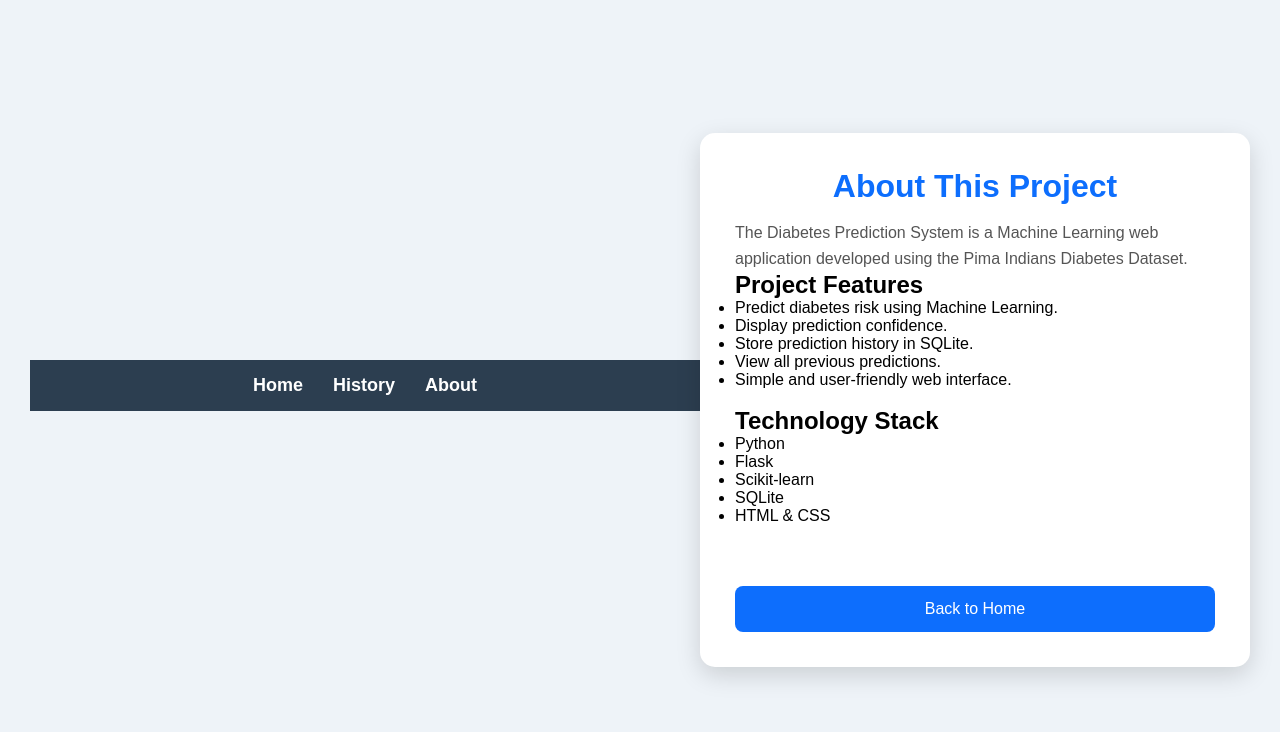
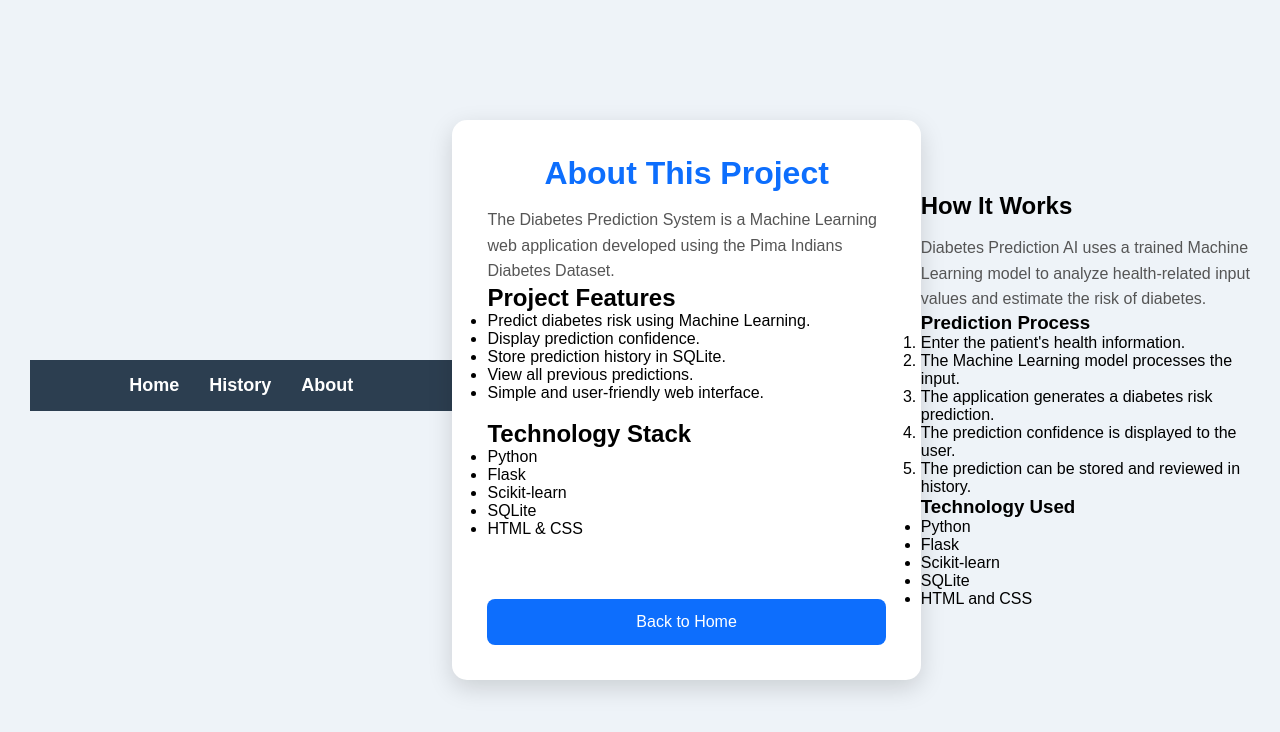
Before and after one commit to harinisharma-t/DiabetesPredictionAI, a Flask app: page /about in a window 1280 px wide. Shown: the top 732 px of the page. Run offline with Flask 3, Linux system fonts and the light colour scheme; parts of the project's set-up code (start-up, migrations or seed data) failed here and were passed over.

Commit message:
Day 37: Add About page information

```diff
--- a/app/templates/about.html
+++ b/app/templates/about.html
@@ -57,3 +57,35 @@
 
 </body>
 </html>
+
+<div class="about-section">
+
+    <h2>How It Works</h2>
+
+    <p>
+        Diabetes Prediction AI uses a trained Machine Learning model
+        to analyze health-related input values and estimate the risk
+        of diabetes.
+    </p>
+
+    <h3>Prediction Process</h3>
+
+    <ol>
+        <li>Enter the patient's health information.</li>
+        <li>The Machine Learning model processes the input.</li>
+        <li>The application generates a diabetes risk prediction.</li>
+        <li>The prediction confidence is displayed to the user.</li>
+        <li>The prediction can be stored and reviewed in history.</li>
+    </ol>
+
+    <h3>Technology Used</h3>
+
+    <ul>
+        <li>Python</li>
+        <li>Flask</li>
+        <li>Scikit-learn</li>
+        <li>SQLite</li>
+        <li>HTML and CSS</li>
+    </ul>
+
+</div>
```
